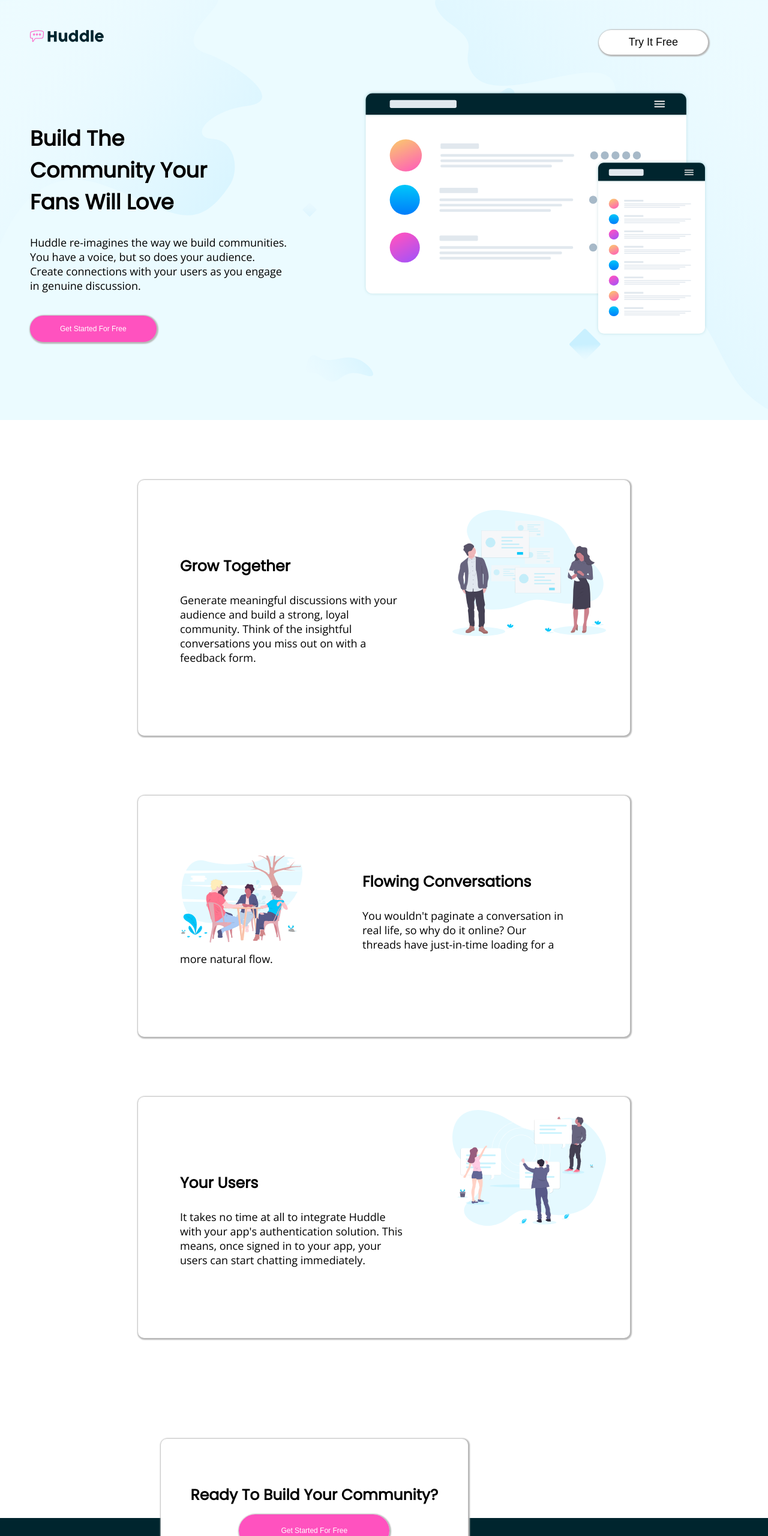
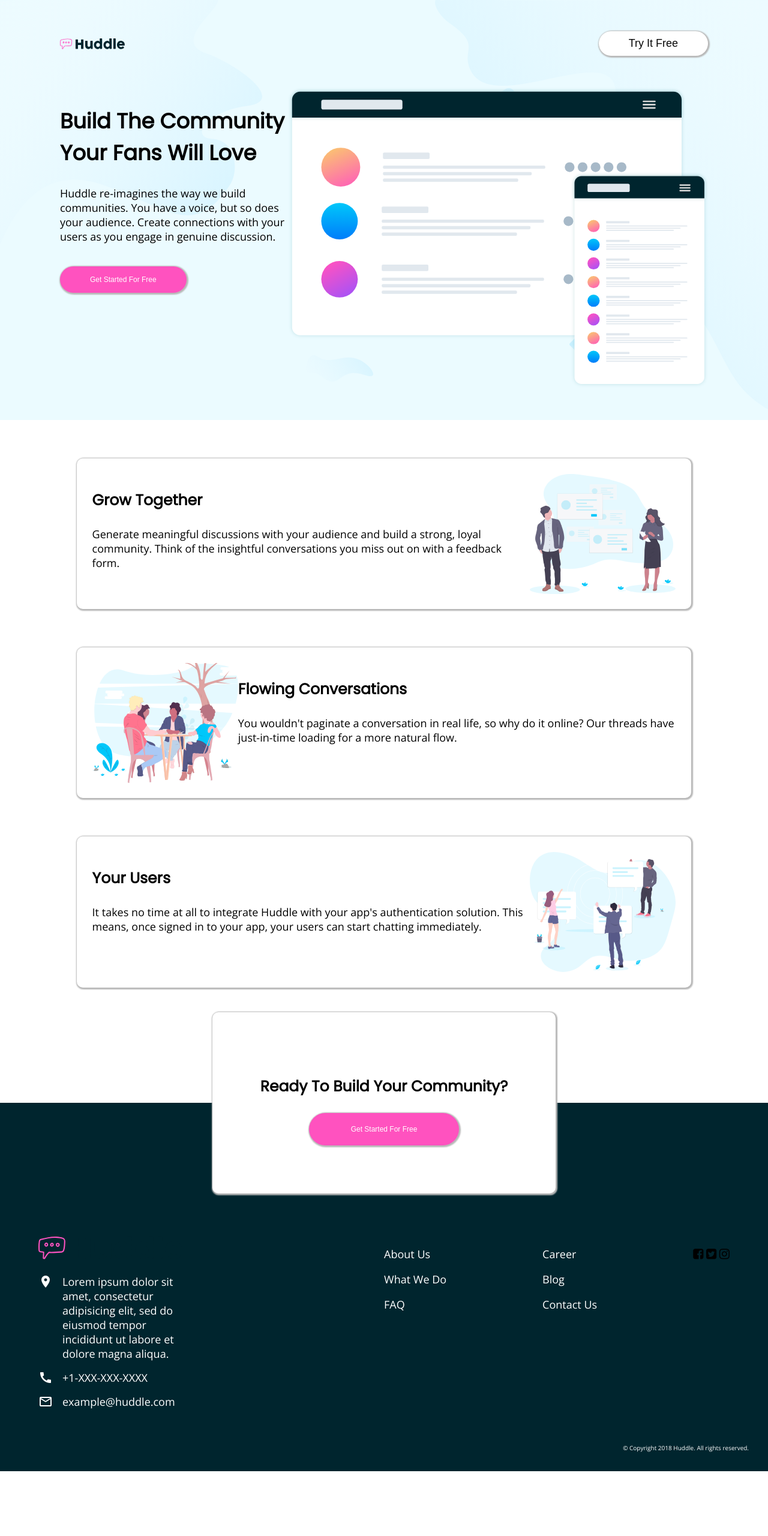
Before and after one commit to caglayansert/huddle-challenge, a plain HTML site: page index.html in a window 1280 px wide. Shown: the top 2560 px of the page at 60% size. After the commit the page ends 2452 px from the top, so only its background shows below. Drawn offline with nearby package versions, Linux system fonts and the light colour scheme; files whose address does not match are found by name.

Commit message:
edited with flex

```diff
--- a/CSS/styles.css
+++ b/CSS/styles.css
@@ -12,7 +12,6 @@
   font-family: 'Poppins', sans-serif;
   font-weight: 600;
   font-size: 35px;
-  width: 30%;
 }
 
 h3 {
@@ -22,183 +21,113 @@
 }
 
 .top-container {
-  position: relative;
   height: 700px;
-  padding-left: 50px;
+  padding:0 100px;
   background-image: url('file:///C:/Users/cagla/Desktop/Web%20Development/huddle-landing/images/background.svg');
   background-color: hsl(193, 100%, 96%);
 }
 
+.logo-container {
+	display: flex;
+	justify-content: space-between;
+	align-items: center;
+}
+
 .logo {
   position: relative;
-  margin-top: 50px;
-  padding-bottom: 100px;
+  margin: 4rem 0;
   width: 10%;
 }
 
-.btn1 {
-  position: absolute;
-  right: 100px;
-  top: 50px;
+.header-container {
+	display: flex;
+	justify-content:space-between;
 }
 
+
 .illustration {
-  position: absolute;
-  right: 100px;
-  top: 150px;
-  width: 45%;
+	width: 700px;
+	height: 500px;
 }
 
-.intro {
-  width: 35%;
+.middle-container {
+	display: flex;
+	flex-flow:column
 }
 
+
 .top-middle {
-  margin: 100px 230px 100px;
-  padding: 100px 70px 100px;
+	display: flex;
+	justify-content:space-between;
+	margin: 5% 10%;
+	padding: 2%;
 	border-radius: 10px;
 	border-width: 2px;
 	box-shadow: 1px 1px 2px 2px #b8b8b8;
-  line-height: normal;
 }
 
 .grow-together {
-  position: absolute;
-  top: 850px;
-  right: 270px;
-  width: 20%;
-}
-
-.middle-intro {
-  width: 55%;
+  width:200px;
+  height:200px
 }
 
 .middle-middle {
-  margin: 100px 230px 100px;
-  padding: 100px 70px 100px;
+	display: flex;
+	justify-content:space-between;
+	margin: 0 10%;
+	padding: 2%;
 	border-radius: 10px;
 	border-width: 2px;
 	box-shadow: 1px 1px 2px 2px #b8b8b8;
-  line-height: normal;
 }
 
 .flowing-conversation {
-  float: left;
-  margin-right: 100px;
-  width: 30%;
-}
-
-.middle-middle-intro {
-  width: 95%;
+  width: 200px;
+  height: 200px;
 }
 
 .bottom-middle {
-  margin: 100px 230px 300px;
-  padding: 100px 70px 100px;
+	display: flex;
+	justify-content:space-between;
+	margin: 5% 10% 10% 10%;
+	padding: 2%;
 	border-radius: 10px;
 	border-width: 2px;
 	box-shadow: 1px 1px 2px 2px #b8b8b8;
-  line-height: normal;
 }
 
 .your-users {
-  position: absolute;
-  top: 1850px;
-  right: 270px;
-  width: 20%;
-}
-
-.bottom-middle-intro {
-  width: 55%;
+  width: 200px;
+  height: 200px;
 }
 
 .bottom-container {
-  position: relative;
   background-color: hsl(192, 100%, 9%);
-  height: 550px;
-  color: white;
+  margin: 5% 0 -5% 0
 }
 
 .abc {
-  position: absolute;
-  right: 500px;
-  bottom: 470px;
-  padding: 50px 50px 50px 50px;
+	display: flex;
+	flex-flow:column;
+	align-items:center;
+	align-content:center;
+	padding: 5rem;
 	border-radius: 10px;
 	border-width: 2px;
 	box-shadow: 1px 1px 2px 2px #b8b8b8;
 	background-color: white;
-  line-height: normal;
 	text-align: center;
 	color: black;
 }
 
-.bottom-bottom {
-  position: absolute;
-  margin-top: 200px;
-  margin-left: 100px;
-  margin-bottom: 50px;
+
+.lorem {
+  margin:0 1rem;
+  color: #fff;
 }
 
-.location {
-  float: left;
-  margin-top: 20px;
-  margin-bottom: 10px;
-  margin-right: 20px;
-}
-
-.lorem {
-  margin-left: 30px;
-  width: 30%;
-}
-
-.phone {
-  float: left;
-  margin-right: 20px;
-}
-
-.email {
-  float: left;
-  margin-right: 20px;
-}
-
-.bottom-bottom-middle {
-  position: absolute;
-  top: 250px;
-  right: 600px;
-  padding: 0;
-  width: 300px;
-}
-
-.bottom-bottom-bottom {
-  position: absolute;
-  top: 250px;
-  right: 350px;
-  padding: 0;
-  width: 300px;
-}
-
-.social-media {
-  position: absolute;
-  padding: 0;
-  top: 270px;
-  right: 300px;
-  width: 100px;
-}
-
-.facebook {
-  width: 20%;
-  margin-right: 10px;
-}
-
-.twitter {
-  margin-right: 10px;
-  width: 20%;
-}
-
-.instagram {
-  margin-right: 10px;
-  width: 20%;
+.material-icons {
+	color:#fff
 }
 
 .logo2 {
@@ -206,10 +135,10 @@
 }
 
 .copyright {
-  position: absolute;
-  right: 40px;
-  bottom: 20px;
   font-size: 10px;
+  text-align: end;
+  padding:2rem;
+  color: #fff
 }
 
 .btn1 {
@@ -227,12 +156,7 @@
 
 .btn1:hover {
   background: #3cb0fd;
-  background-image: -webkit-linear-gradient(top, #3cb0fd, #3498db);
-  background-image: -moz-linear-gradient(top, #3cb0fd, #3498db);
-  background-image: -ms-linear-gradient(top, #3cb0fd, #3498db);
-  background-image: -o-linear-gradient(top, #3cb0fd, #3498db);
-  background-image: linear-gradient(to bottom, #3cb0fd, #3498db);
-  text-decoration: none;
+  color: #fff
 }
 
 .btn {
@@ -251,13 +175,7 @@
 }
 
 .btn:hover {
-  background: #hsl(322, 100%, 66%);
-  background-image: -webkit-linear-gradient(top, #hsl(322, 100%, 66%), hsl(322, 100%, 66%));
-  background-image: -moz-linear-gradient(top, #hsl(322, 100%, 66%), hsl(322, 100%, 66%));
-  background-image: -ms-linear-gradient(top, #hsl(322, 100%, 66%), hsl(322, 100%, 66%));
-  background-image: -o-linear-gradient(top, #hsl(322, 100%, 66%), hsl(322, 100%, 66%));
-  background-image: linear-gradient(to bottom, #hsl(322, 100%, 66%), hsl(322, 100%, 66%));
-  text-decoration: none;
+  background: #3cb0fd;
 }
 
 .btn3 {
@@ -274,11 +192,5 @@
 }
 
 .btn3:hover {
-  background: #hsl(322, 100%, 66%);
-  background-image: -webkit-linear-gradient(top, #hsl(322, 100%, 66%), hsl(322, 100%, 66%));
-  background-image: -moz-linear-gradient(top, #hsl(322, 100%, 66%), hsl(322, 100%, 66%));
-  background-image: -ms-linear-gradient(top, #hsl(322, 100%, 66%), hsl(322, 100%, 66%));
-  background-image: -o-linear-gradient(top, #hsl(322, 100%, 66%), hsl(322, 100%, 66%));
-  background-image: linear-gradient(to bottom, #hsl(322, 100%, 66%), hsl(322, 100%, 66%));
-  text-decoration: none;
+  background: #3cb0fd;
 }
--- a/index.html
+++ b/index.html
@@ -7,82 +7,117 @@
   <link rel="stylesheet" href="CSS/styles.css">
   <link rel="icon" href="favicon.png">
   <link href="https://fonts.googleapis.com/css?family=Open+Sans|Poppins&display=swap" rel="stylesheet">
+  <link href="https://fonts.googleapis.com/icon?family=Material+Icons" rel="stylesheet">
+	<link rel="stylesheet" href="https://cdnjs.cloudflare.com/ajax/libs/font-awesome/4.7.0/css/font-awesome.min.css">
+
 </head>
 
 <body>
   <div class="top-container">
+	  <div class="logo-container">
 		  <img class="logo"src="images/logo.svg" alt="logo">
 		  <a class="btn1" href="mailto:caglayann059@gmail.com">Try It Free</a>
-    <img class="illustration" src="images/illustration-mockups.svg" alt="illustration">
+	  </div>
+	  <div class="header-container">
+		  <div style="flex: 1;">
 			  <h2>Build The Community Your Fans Will Love</h2>
 			  <p class="intro">Huddle re-imagines the way we build communities. You have a voice, but so does your audience. Create connections with your users as you engage in genuine discussion.</p>
 			  <a class="btn" href="mailto:caglayann059@gmail.com">Get Started For Free</a>
+		  </div>
+		  <div>
+			  <img class="illustration" src="images/illustration-mockups.svg"
+				  alt="illustration">
+
+		  </div>
+	  </div>
 
   </div>
   <div class="middle-container">
-    <div class="top-middle">
-      <img class="grow-together"src="images/grow-together.svg" alt="grow-together">
+    <div class="top-middle" >
+		<div style="flex: 3;">
 			<h3>Grow Together</h3>
 			<p class="middle-intro">Generate meaningful discussions with your audience and build a strong, loyal community. Think of the insightful conversations you miss out on with a feedback form.</p>
+		</div>
+		<img style="flex: 1;" class="grow-together"src="images/grow-together.svg" alt="grow-together">
 
     </div>
     <div class="middle-middle">
-      <img class="flowing-conversation"src="images/flowing-conversation.svg" alt="flowing-conversation">
+	  <img class="flowing-conversation" style="flex:1" src="images/flowing-conversation.svg" alt="flowing-conversation">
+	  <div style="flex: 3;">
 		  <h3>Flowing Conversations</h3>
 		  <p class="middle-middle-intro">You wouldn't paginate a conversation in real life, so why do it online? Our threads have just-in-time loading for a more natural flow.</p>
-
-
+	  </div>
     </div>
     <div class="bottom-middle">
-      <img class="your-users"src="images/your-users.svg" alt="your-users">
+		<div style="flex: 3;">
 			<h3>Your Users</h3>
 			<p class="bottom-middle-intro">It takes no time at all to integrate Huddle with your app's authentication solution. This means, once signed in to your app, your users can start chatting immediately.</p>
-
+		</div>
+		<img class="your-users" style="flex: 1;" src="images/your-users.svg" alt="your-users">
     </div>
 
   </div>
 
 
   <div class="bottom-container">
-    <div class="abc">
+	  <div style="display: flex;transform:translateY(-50%)">
+		  <div style="flex: 1;"></div>
+			<div class="abc" >
 			<h3>Ready To Build Your Community?</h3>
 			<a class="btn3"href="mailto:caglayann059@gmail.com">Get Started For Free</a>
+			</div>
+		  <div style="flex: 1;"></div>
+	  </div>
 
+    <div class="bottom-bottom" style="display: flex;flex-flow:row; padding:0 5%;margin-top:-5rem">
+		<div style="flex:1">
+			<img class="logo2"src="images/logo.svg" alt="logo2">
+			<div style="display: flex;flex-flow:row;align-items:flex-start;margin-bottom:1rem">
+				<span class="material-icons">
+					location_on
+				</span>
+				<p class="lorem" >Lorem ipsum dolor sit amet, consectetur adipisicing elit, sed do eiusmod tempor incididunt ut labore et dolore magna aliqua.</p>
+			</div>
+			<div style="display: flex;align-items:flex-start;margin-bottom:1rem">
+				<span class="material-icons">
+					call
+				</span>
+				<p class="lorem" >+1-XXX-XXX-XXXX</p>
+			</div>
+			<div style="display: flex;align-items:flex-start;margin-bottom:1rem">
+				<span class="material-icons">
+					mail_outline
+				</span>
+				<p class='lorem' >example@huddle.com</p>
+			</div>
 
 		</div>
-
-    <div class="bottom-bottom">
-      <img class="logo2"src="images/logo.svg" alt="logo2"> <br>
-      <img class="location"src="images/location.svg" alt="location">
-      <p class="lorem">Lorem ipsum dolor sit amet, consectetur adipisicing elit, sed do eiusmod tempor incididunt ut labore et dolore magna aliqua.</p>
-      <img class="phone"src="images/phone.svg" alt="phone">
-      <p class="lorem">+1-543-123-4567</p>
-      <img class="email" src="images/email.svg" alt="email">
-      <p class='lorem'>example@huddle.com</p>
-
-    </div>
-
-    <div class="bottom-bottom-middle">
+		<div style="flex: 5;display:flex;justify-content:flex-end;color:#fff">
+			<div class="bottom-bottom-middle" style="margin-right: 10rem;">
 			  <p>About Us</p>
 			  <p>What We Do</p>
 			  <p>FAQ</p>
 
 			</div>
-    <div class="bottom-bottom-bottom">
+			<div class="bottom-bottom-bottom" style="margin-right: 10rem;">
 			  <p>Career</p>
 			  <p>Blog</p>
 			  <p>Contact Us</p>
 
 			</div>
+			<div class="social-media" style="align-self: flex-start;margin-top:18px">
+				<a href="https://www.facebook.com/caglayansert/" target="_blank"><i class="fa fa-facebook-square"
+						style="font-size:20px;color:#000;" data-toggle="tooltip" title="Follow Us on Facebook"></i></a>
+				<a href="https://twitter.com/caglayan059" target="_blank"><i class="fa fa-twitter-square"
+						style="font-size:20px;color:#000;" data-toggle="tooltip" title="Follow Us on Twitter"></i></a>
+				<a href="https://twitter.com/caglayan059" target="_blank"><i class="fa fa-instagram"
+						style="font-size:20px;color:#000;" data-toggle="tooltip" title="Follow Us on Twitter"></i></a>
+			</div>
+    	</div>
 
-    <div class="social-media">
-        <img class="facebook"src="images/facebook.svg" alt="facebook">
-        <img class="twitter"src="images/twitter.svg" alt="twitter">
-        <img class="instagram"src="images/instagram.svg" alt="instagram">
+
 	</div>
 	<p class="copyright">© Copyright 2018 Huddle. All rights reserved.</p>
-
-  </div>
 
 
 
```
Lines whose indentation alone changed are shown as unchanged.
